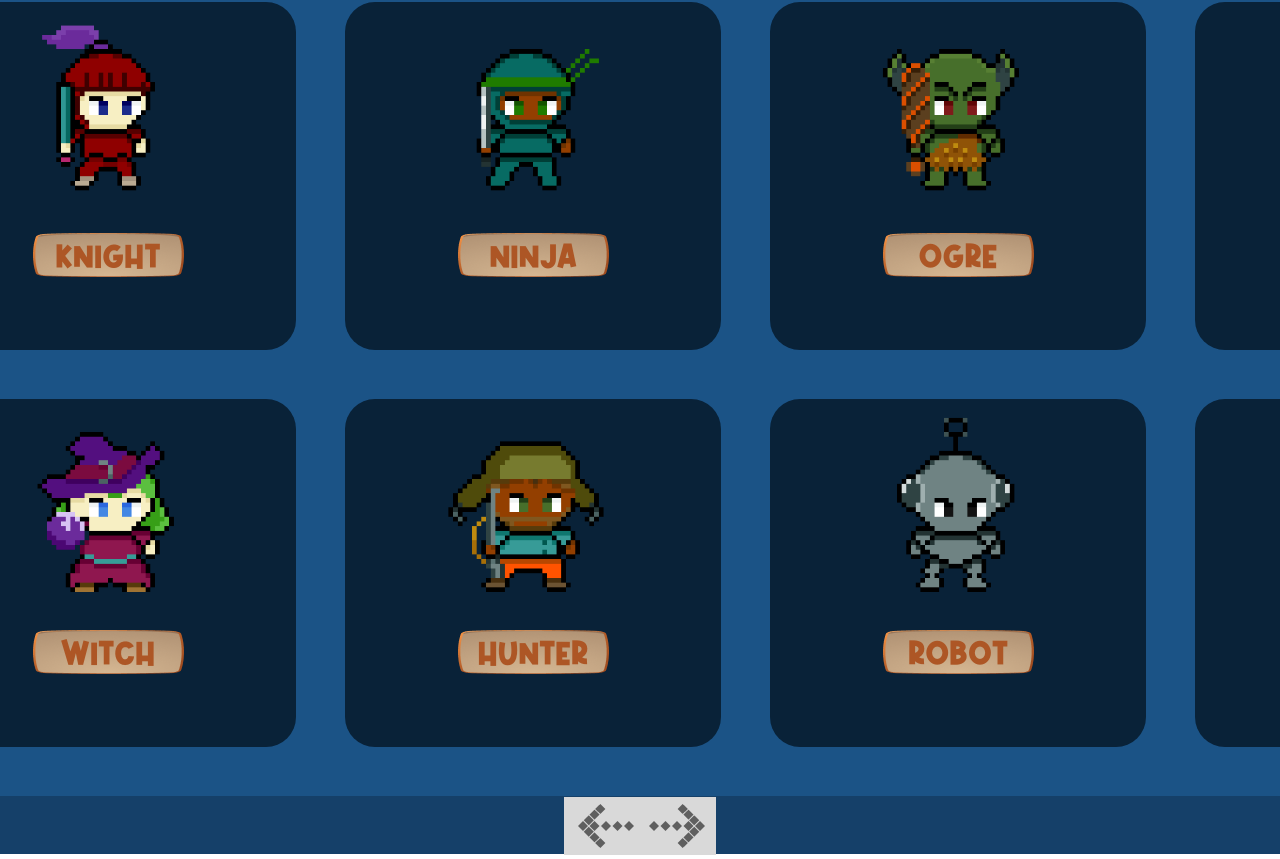
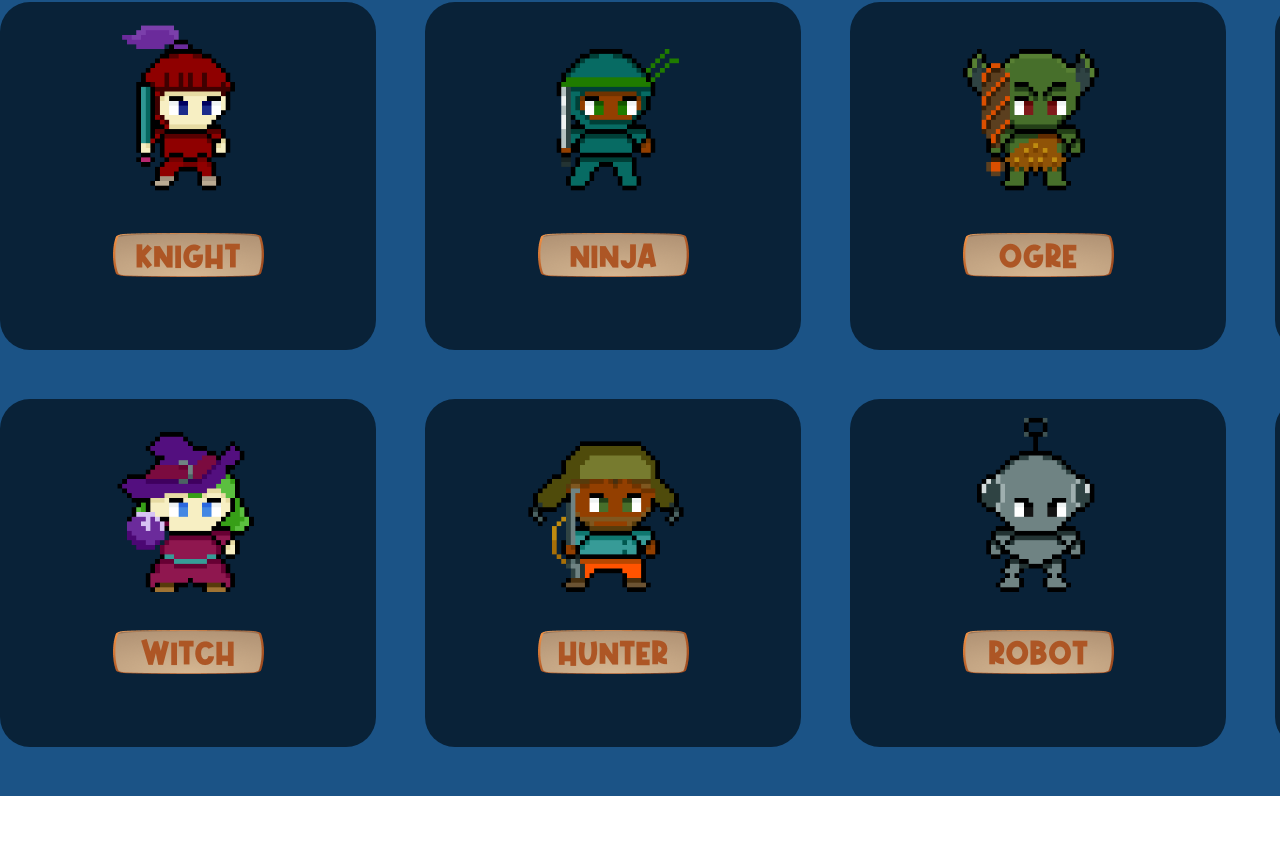
Before and after one commit to nikhilroy2/bit-royale-figma-to-reactjs, a React (Create React App) app: page / in a window 1280 px wide. Shown: the part 7920-8779 px from the top of the page. After the commit the page ends 8716 px from the top, so only its background shows below. Built offline with nearby package versions, Linux system fonts and the light colour scheme.

Commit message:
custom bg scrollbar added

```diff
--- a/src/jsx/pages/homepage/Homepage.js
+++ b/src/jsx/pages/homepage/Homepage.js
@@ -319,11 +319,6 @@ const Section5 = () => {
 
             <div className="section_body_slider">
                 <SliderCard></SliderCard>
-                <div className="slider_control">
-                    <button className="control_btn" style={{left: '50%'}}>
-                        <img src={require('../../../assets/slider/slider_control.png')} alt="img" />
-                    </button>
-                </div>
             </div>
         </section>
     )
--- a/src/sass/homepage/Homepage.css
+++ b/src/sass/homepage/Homepage.css
@@ -425,27 +425,19 @@
 }
 
 #Homepage #Section5 .section_body_slider {
-  background: #1B5386;
+  overflow: hidden;
+  background: #1b5386;
 }
 
-#Homepage #Section5 .section_body_slider .slider_control {
+#Homepage #Section5 .section_body_slider ::-webkit-scrollbar {
+  -webkit-box-shadow: inset 0 0 6px rgba(0, 0, 0, 0.5);
+  height: 58px;
   background: #154069;
-  height: 58px;
-  position: relative;
+  width: 100%;
 }
 
-#Homepage #Section5 .section_body_slider .slider_control .control_btn {
-  position: absolute;
-  -webkit-transform: translateX(-50%);
-          transform: translateX(-50%);
-  -webkit-user-select: none;
-     -moz-user-select: none;
-      -ms-user-select: none;
-          user-select: none;
-}
-
-#Homepage #Section5 .section_body_slider .slider_control .control_btn img {
-  height: 100%;
+#Homepage #Section5 .section_body_slider *::-webkit-scrollbar-thumb {
+  background: #154069 url("../../assets/slider/slider_control.png") center no-repeat;
 }
 
 #Homepage #Section5 .section_body_slider #sliderCard {
@@ -455,12 +447,10 @@
   display: flex;
   -ms-flex-wrap: wrap;
       flex-wrap: wrap;
-  overflow: hidden;
+  overflow: auto;
 }
 
 #Homepage #Section5 .section_body_slider #sliderCard .card_wrapper {
-  -webkit-transform: translateX(-80px);
-          transform: translateX(-80px);
   display: -webkit-box;
   display: -ms-flexbox;
   display: flex;
--- a/src/sass/homepage/Homepage.scss
+++ b/src/sass/homepage/Homepage.scss
@@ -352,28 +352,25 @@
       }
     }
     .section_body_slider {
-      // overflow-x: auto;
-      background: #1B5386;
-      .slider_control{
+      overflow: hidden;
+      background: #1b5386;
+      ::-webkit-scrollbar {
+        -webkit-box-shadow: inset 0 0 6px rgba(0, 0, 0, 0.5);
+        height: 58px;
         background: #154069;
-        height: 58px;
-        position: relative;
-        .control_btn{
-          position: absolute;
-          transform: translateX(-50%);
-          user-select: none;
-          img{
-            height: 100%;
-          }
-        }
+        width: 100%;
+      }
+      *::-webkit-scrollbar-thumb {
+        background: #154069 url("../../assets/slider/slider_control.png") center
+          no-repeat;
       }
       #sliderCard {
         padding-top: 49px;
         display: flex;
         flex-wrap: wrap;
-        overflow: hidden;
-        .card_wrapper{
-          transform: translateX(-80px);
+        overflow: auto;
+        .card_wrapper {
+          // transform: translateX(-80px);
           display: flex;
         }
         .card {
```
Also changed, not shown: 1 other file (tests, documents, lock files or other folders).
